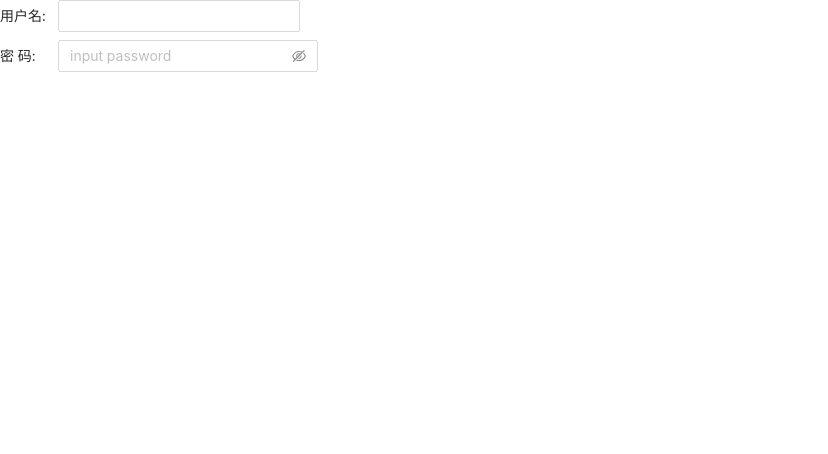
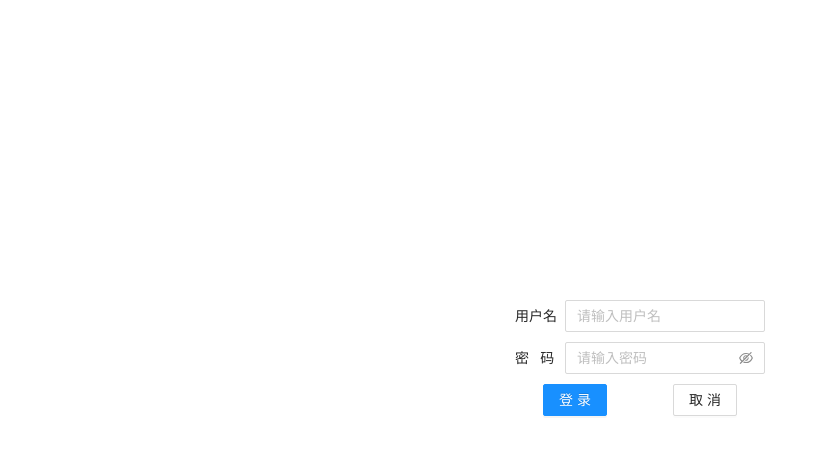
Before and after one commit to dragonhyh123/to-do-list, a React (Create React App) app: page / in a window 1280 px wide. Shown: the top 454 px of the page, without its empty margins (0-828 px from the left). Built offline with nearby package versions, Linux system fonts and the light colour scheme.

Commit message:
new version

```diff
--- a/index.html
+++ b/index.html
@@ -3,7 +3,7 @@
 
 <head>
     <meta charset="UTF-8" />
-    <title>Hello Ant</title>
+    <title>To-do List</title>
 </head>
 
 <body>
--- a/src/Login.tsx
+++ b/src/Login.tsx
@@ -1,5 +1,5 @@
 import * as React from "react";
-import { Input, Space } from 'antd';
+import { Input, Button } from 'antd';
 import 'antd/dist/antd.css';
 import { EyeInvisibleOutlined, EyeTwoTone } from '@ant-design/icons';
 import '../style/App.scss';
@@ -36,16 +36,21 @@ export class Login extends React.Component<propsType,stateType>{
 
     render(){
         return(
-        <Space direction="vertical">
-            <Space direction="horizontal" size="small">
-                <div className="loginText">用户名:</div>
-                <Input onChange={this.getUserName}/>
-            </Space>
-            <Space direction="horizontal" size="small">
-                <div className="loginText">密 码:</div>
-                <Input.Password onChange={this.getPassWord} placeholder="input password"
-                                iconRender={visible => (visible ? <EyeTwoTone /> : <EyeInvisibleOutlined />)}/>
-            </Space>
-        </Space>)
+            <div id="loginInformation">
+                <div className="loginLine">
+                    <div>用户名</div>
+                    <Input onChange={this.getUserName} placeholder="请输入用户名" className="loginInput"/>
+                </div>
+                <div className="loginLine">
+                    <div>密   码</div>
+                    <Input.Password onChange={this.getPassWord} placeholder="请输入密码" className="loginInput"
+                                    iconRender={visible => (visible ? <EyeTwoTone /> : <EyeInvisibleOutlined />)}/>
+                </div>
+                <div className="loginButton">
+                    <Button type="primary">登录</Button>
+                    <Button>取消</Button>
+                </div>
+            </div>
+        );
     }
 }
--- a/style/App.scss
+++ b/style/App.scss
@@ -1,3 +1,25 @@
-.loginText{
-  width:50px;
+#loginInformation{
+  padding-top: 300px;
+  width:260px;
+  margin: auto;
+  .loginLine{
+    display: flex;
+    justify-content: center;
+    align-items: center;
+    padding-bottom: 10px;
+    div{
+      width:50px;
+      white-space: pre;
+    }
+    .loginInput{
+      width:200px;
+    }
+  }
+  .loginButton{
+    display: flex;
+    justify-content: space-around;
+    align-items: center;
+    Button{
+    }
+  }
 }
```
